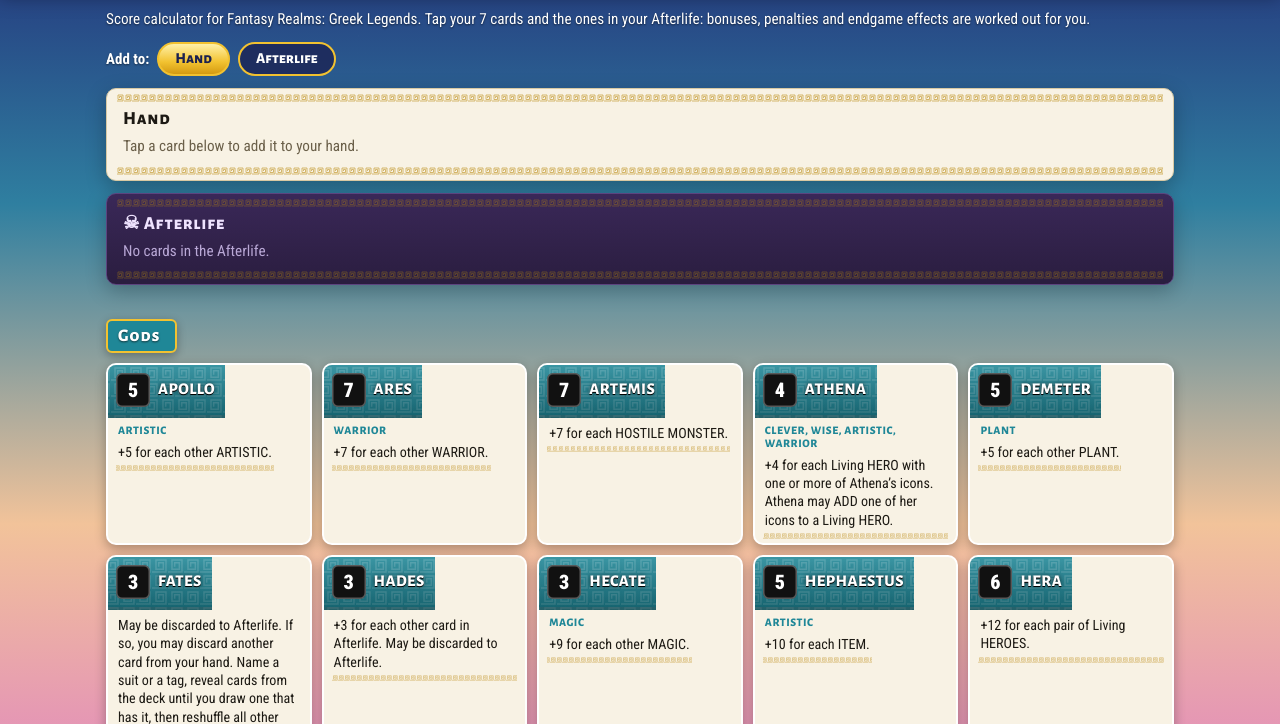
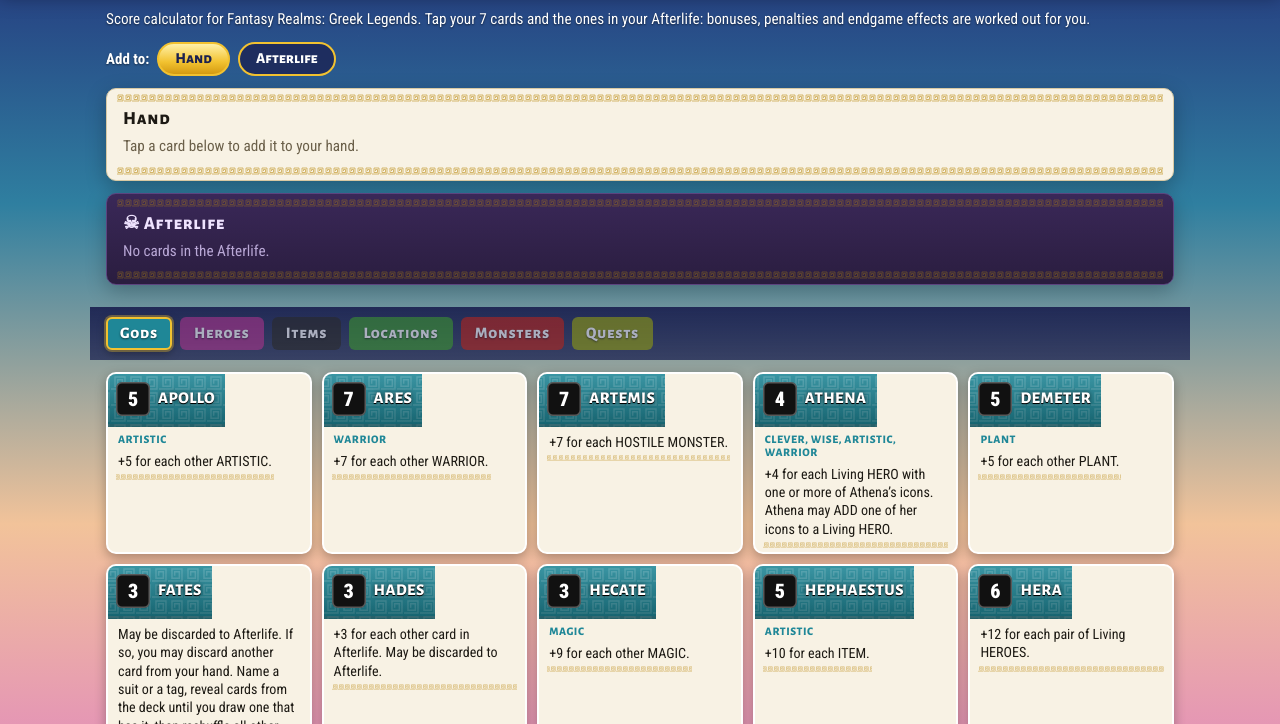
Before and after one commit to fantasy-realms-greek/fantasy-realms-greek.github.io, a website: page index.html in a window 1280 px wide. Shown: the part 76-800 px from the top of the page. Drawn offline with Linux system fonts and the light colour scheme.

Commit message:
Familles en onglets au lieu d'une longue liste
- rangée de chips collée sous l'en-tête, une famille affichée à la fois
- pastille avec le nombre de cartes déjà en jeu par famille
- dernière famille ouverte mémorisée

```diff
--- a/css/style.css
+++ b/css/style.css
@@ -252,20 +252,53 @@
 
 /* ---------- Familles ---------- */
 
-.suit h3 {
+.suit-tabs {
+  position: sticky;
+  top: var(--topbar-h, 70px);
+  z-index: 5;
+  display: flex;
+  flex-wrap: wrap;
+  gap: 8px;
+  margin: 22px -16px 12px;
+  padding: 10px 16px;
+  background: linear-gradient(180deg, rgba(27, 33, 80, 0.92), rgba(27, 33, 80, 0.75));
+  backdrop-filter: blur(4px);
+}
+
+.suit-tab {
   display: inline-flex;
   align-items: center;
-  gap: 8px;
-  margin: 22px 0 10px;
-  padding: 4px 14px 4px 10px;
-  border: 2px solid var(--gold-2);
+  gap: 6px;
+  padding: 5px 12px;
+  border: 2px solid transparent;
   border-radius: 6px;
   background: var(--suit);
   color: #fff;
-  font: 800 1.1rem 'Alegreya Sans SC', sans-serif;
-  letter-spacing: 0.06em;
+  font: 800 1rem 'Alegreya Sans SC', sans-serif;
+  letter-spacing: 0.05em;
   text-shadow: 0 1px 2px rgba(0, 0, 0, 0.6);
-  box-shadow: 0 3px 10px rgba(0, 0, 0, 0.3);
+  opacity: 0.6;
+  cursor: pointer;
+  transition: opacity 0.12s ease, box-shadow 0.12s ease;
+}
+
+.suit-tab:hover { opacity: 0.85; }
+
+.suit-tab.active {
+  border-color: var(--gold-2);
+  opacity: 1;
+  box-shadow: 0 0 0 2px rgba(242, 194, 48, 0.35), 0 3px 10px rgba(0, 0, 0, 0.35);
+}
+
+.suit-tab .badge {
+  min-width: 1.3em;
+  padding: 0 4px;
+  border-radius: 999px;
+  background: var(--gold-2);
+  color: var(--navy);
+  font: 900 0.75rem/1.3 'Roboto Condensed', sans-serif;
+  text-align: center;
+  text-shadow: none;
 }
 
 .grid {
--- a/js/app.js
+++ b/js/app.js
@@ -1,6 +1,6 @@
 const STORAGE_KEY = 'frgl-state';
 
-const state = { lang: 'fr', mode: 'hand', hand: [], afterlife: [], choices: {} };
+const state = { lang: 'fr', mode: 'hand', suit: 'gods', hand: [], afterlife: [], choices: {} };
 
 const storage = {
   load: () => {
@@ -170,15 +170,23 @@
   $('#afterlife-score').textContent = inAfterlife.length ? signed(result.afterlifeScore) : '';
 };
 
+// Une famille à la fois : les chips en haut choisissent les cartes affichées.
 const renderDeck = () => {
   const handFull = state.hand.length >= HAND_SIZE;
-  $('#deck').innerHTML = Object.keys(SUITS)
-    .map((suit) => {
-      const cards = CARDS.filter((c) => c.suit === suit);
-      if (!cards.length) return '';
+  const inPlay = (suit) => [...state.hand, ...state.afterlife].filter((id) => cardById(id).suit === suit).length;
+  const tabs = Object.keys(SUITS).map((suit) => {
+    const used = inPlay(suit);
     return `
-        <div class="suit" style="--suit:${SUITS[suit].color}">
-          <h3>${t(`suits.${suit}`)}</h3>
+      <button class="suit-tab ${suit === state.suit ? 'active' : ''}" data-suit="${suit}" role="tab"
+        aria-selected="${suit === state.suit}" style="--suit:${SUITS[suit].color}">
+        ${t(`suits.${suit}`)}${used ? `<span class="badge">${used}</span>` : ''}
+      </button>`;
+  }).join('');
+
+  const cards = CARDS.filter((c) => c.suit === state.suit);
+  $('#deck').innerHTML = `
+    <nav class="suit-tabs" role="tablist">${tabs}</nav>
+    <div class="suit" style="--suit:${SUITS[state.suit].color}" role="tabpanel">
       <div class="grid">
         ${cards.map((c) => {
           const where = state.hand.includes(c.id) ? 'in-hand' : state.afterlife.includes(c.id) ? 'in-afterlife' : '';
@@ -196,8 +204,21 @@
         }).join('')}
       </div>
     </div>`;
-    })
-    .join('');
+};
+
+const selectSuit = (suit) => {
+  state.suit = suit;
+  render();
+  // Si on avait défilé dans les cartes, on revient au début de la nouvelle famille.
+  const deckTop = $('#deck').getBoundingClientRect().top;
+  if (deckTop < $('.topbar').offsetHeight) window.scrollBy({ top: deckTop - $('.topbar').offsetHeight });
+};
+
+// Les chips restent collées sous l'en-tête, dont la hauteur varie selon l'écran.
+const trackTopbarHeight = () => {
+  const update = () => document.documentElement.style.setProperty('--topbar-h', `${$('.topbar').offsetHeight}px`);
+  new ResizeObserver(update).observe($('.topbar'));
+  update();
 };
 
 const render = () => {
@@ -219,6 +240,7 @@
   state.lang = pickLang();
   state.hand = known(saved.hand).slice(0, HAND_SIZE);
   state.afterlife = known(saved.afterlife);
+  state.suit = SUITS[saved.suit] ? saved.suit : 'gods';
   state.choices = saved.choices && typeof saved.choices === 'object' ? saved.choices : {};
 
   $('#lang').innerHTML = Object.entries(I18N)
@@ -247,9 +269,10 @@
   });
 
   document.body.addEventListener('click', (e) => {
-    const el = e.target.closest('[data-card],[data-remove],[data-afterlife]');
+    const el = e.target.closest('[data-card],[data-remove],[data-afterlife],[data-suit]');
     if (!el) return;
-    if (el.dataset.card) toggleCard(el.dataset.card);
+    if (el.dataset.suit) selectSuit(el.dataset.suit);
+    else if (el.dataset.card) toggleCard(el.dataset.card);
     else if (el.dataset.remove) toggleCard(el.dataset.remove);
     else moveToAfterlife(el.dataset.afterlife);
   });
@@ -259,6 +282,7 @@
     if (el) setChoice(el.dataset.choice, el.dataset.key, el.value);
   });
 
+  trackTopbarHeight();
   renderStatic();
   render();
 };
```
Lines whose indentation alone changed are shown as unchanged.
